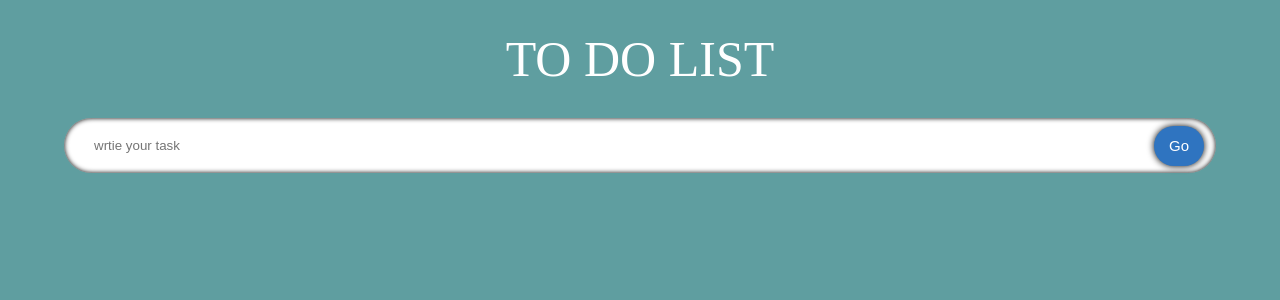
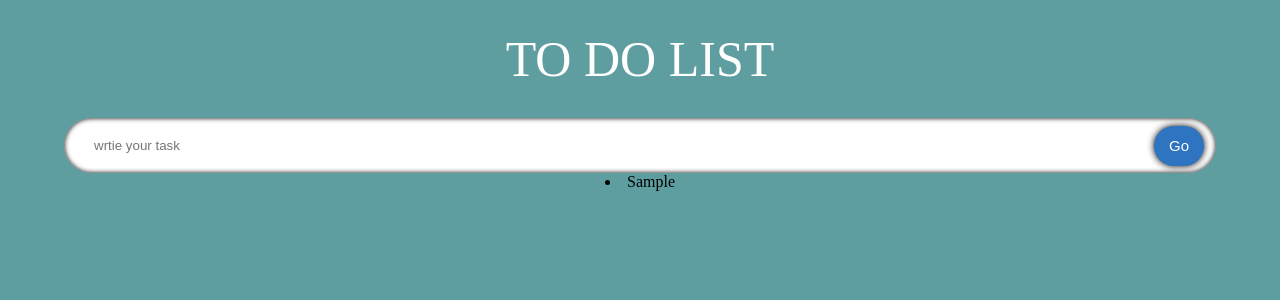
Before and after one commit to Goddemi/type-react-master, a React (Create React App) app in the folder todolist/: page / in a window 1280 px wide. Both pictures are taken after typing "Sample" into the empty fields and a click on the button "Go". Shown: the top 300 px of the page. Built offline with nearby package versions, Linux system fonts and the light colour scheme.

Commit message:
Add : Todolist adding

```diff
--- a/todolist/src/App.tsx
+++ b/todolist/src/App.tsx
@@ -1,6 +1,7 @@
 import React, { useState } from "react";
 import "./App.css";
 import InputField from "./components/InputField";
+import TodoList from "./components/TodoList";
 import { Todo } from "./types/todo";
 
 const App: React.FC = () => {
@@ -22,6 +23,7 @@ const App: React.FC = () => {
     <div className="app">
       <span className="heading"> To Do List </span>
       <InputField todo={todo} setTodo={setTodo} handleAdd={handleAdd} />
+      <TodoList todos={todos} setTodos={setTodos} />
     </div>
   );
 };
--- a/todolist/src/components/InputField.tsx
+++ b/todolist/src/components/InputField.tsx
@@ -1,4 +1,4 @@
-import React from "react";
+import React, { useRef } from "react";
 import "./style.css";
 
 interface Props {
@@ -12,9 +12,17 @@ const InputField = ({ todo, setTodo, handleAdd }: Props) => {
     setTodo(e.target.value);
   };
 
+  const inputRef = useRef<HTMLInputElement>(null);
+
   return (
-    <form className="input" onSubmit={handleAdd}>
+    <form
+      className="input"
+      onSubmit={(e) => {
+        handleAdd(e);
+      }}
+    >
       <input
+        ref={inputRef}
         type="input"
         placeholder="wrtie your task"
         value={todo}
--- /dev/null
+++ b/todolist/src/components/TodoList.tsx
@@ -0,0 +1,19 @@
+import React from "react";
+import { Todo } from "../types/todo";
+
+interface Props {
+  todos: Todo[];
+  setTodos: React.Dispatch<React.SetStateAction<Todo[]>>;
+}
+
+const TodoList: React.FC<Props> = ({ todos, setTodos }: Props) => {
+  return (
+    <div className="todos">
+      {todos.map((element, i) => {
+        return <li key={i}>{element.todo}</li>;
+      })}
+    </div>
+  );
+};
+
+export default TodoList;
```
